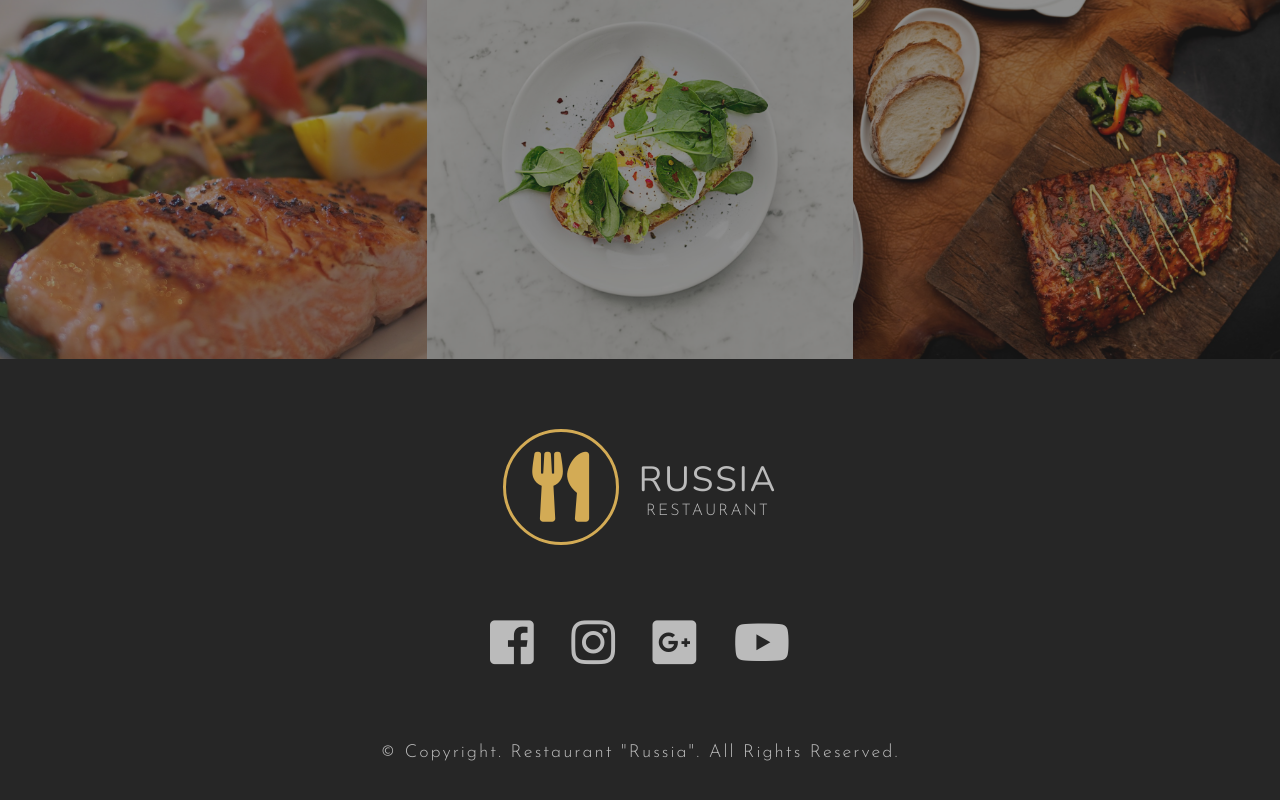
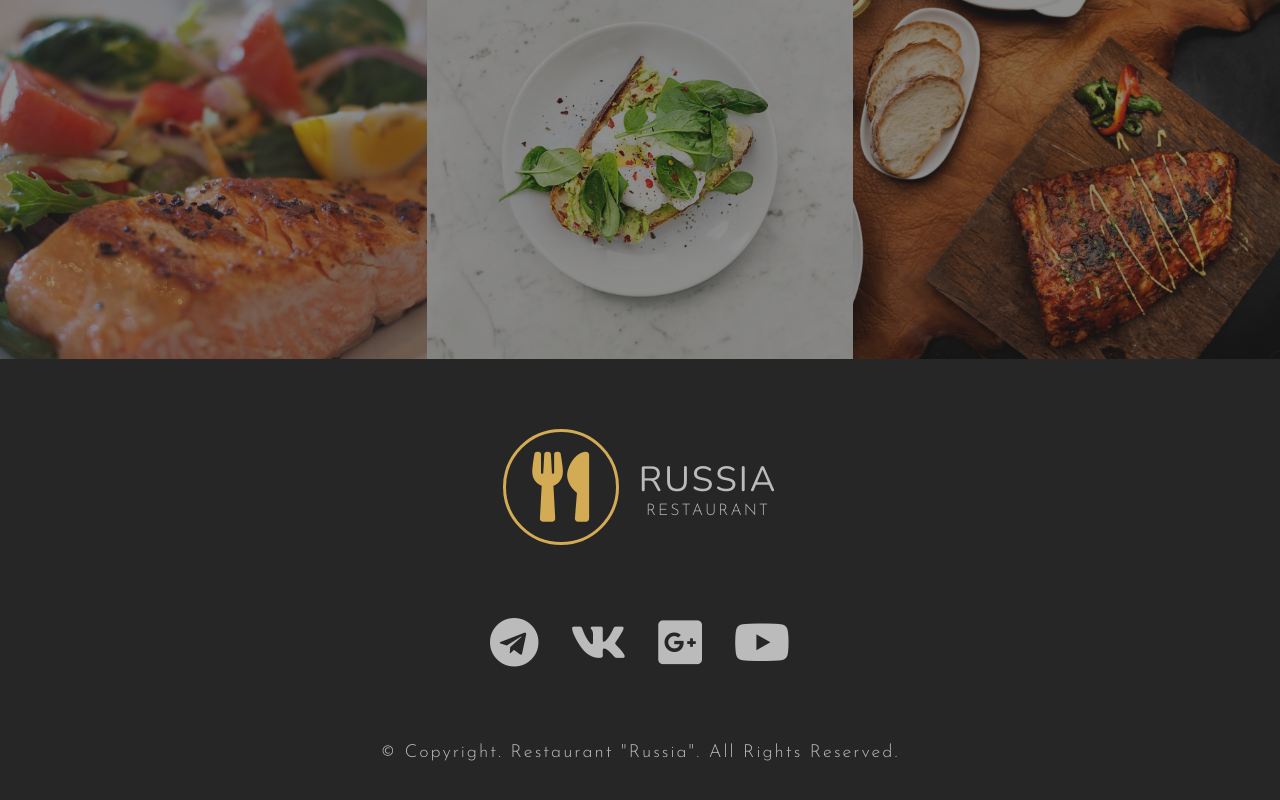
Before and after one commit to MariaKlo/Russian-restaurant, a website: page index.html in a window 1280 px wide. Shown: the part 2069-2869 px from the top of the page. Drawn offline with nearby package versions, Linux system fonts and the light colour scheme.

Commit message:
Edit social media

```diff
--- a/index.html
+++ b/index.html
@@ -168,12 +168,12 @@
             <ul class="social-media">
                 <li class="social-media-item">
                     <a href="#" class="social-media-link">
-                        <i class="fab fa-facebook-square"></i>
+                        <i class="fab fa-telegram"></i>
                     </a>
                 </li>
                 <li class="social-media-item">
                     <a href="#" class="social-media-link">
-                        <i class="fab fa-instagram"></i>
+                        <i class="fab fa-vk"></i>
                     </a>
                 </li>
                 <li class="social-media-item">
```
